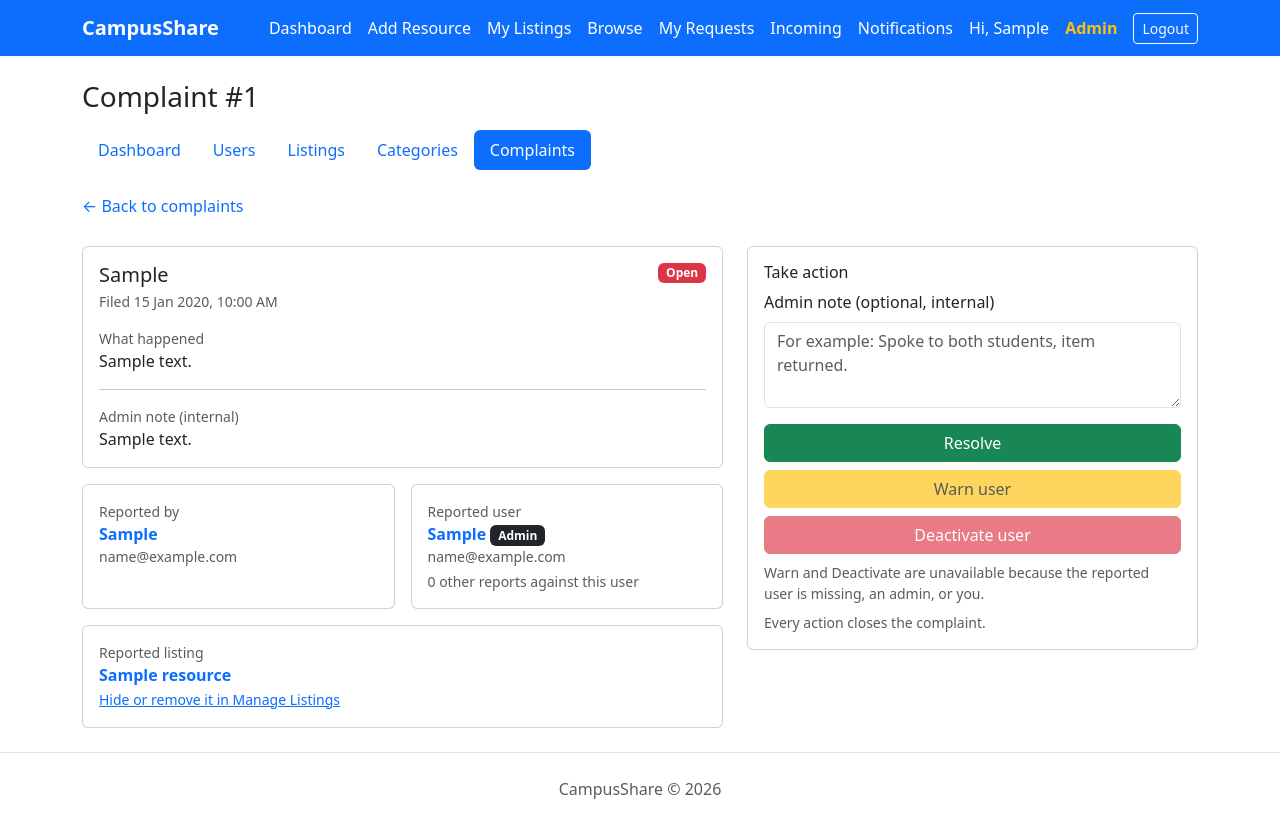
After one commit to minumariasabu/CampusShare, a Django app: page /manage/complaints/1/ in a window 1280 px wide. The commit adds this page. Run offline with Django 4.2, Linux system fonts and the light colour scheme; a user stored in the database is signed in; tables that the repository leaves empty hold one stand-in row (values such as "Sample post"); data that the repository does not hold is empty.

Commit message:
Add admin complaints with resolve, warn and deactivate

```diff
--- a/adminpanel/templates/adminpanel/_nav.html
+++ b/adminpanel/templates/adminpanel/_nav.html
@@ -11,4 +11,7 @@
     <li class="nav-item">
         <a class="nav-link {% if active == 'categories' %}active{% endif %}" href="{% url 'admin_categories' %}">Categories</a>
     </li>
+    <li class="nav-item">
+        <a class="nav-link {% if active == 'complaints' %}active{% endif %}" href="{% url 'admin_complaints' %}">Complaints</a>
+    </li>
 </ul>
--- /dev/null
+++ b/adminpanel/templates/adminpanel/complaint_detail.html
@@ -0,0 +1,135 @@
+{% extends "base.html" %}
+
+{% block title %}Complaint #{{ complaint.pk }} - CampusShare{% endblock %}
+
+{% block content %}
+<h1 class="h3 mb-3">Complaint #{{ complaint.pk }}</h1>
+{% include "adminpanel/_nav.html" with active="complaints" %}
+
+<a href="{% url 'admin_complaints' %}" class="text-decoration-none">&larr; Back to complaints</a>
+
+<div class="row g-4 mt-1">
+
+    <!-- Left: the complaint -->
+    <div class="col-lg-7">
+        <div class="card mb-3">
+            <div class="card-body">
+                <div class="d-flex justify-content-between align-items-start">
+                    <h2 class="h5 mb-1">{{ complaint.reason }}</h2>
+                    {% if is_open %}
+                        <span class="badge bg-danger">Open</span>
+                    {% else %}
+                        <span class="badge bg-success">Resolved</span>
+                    {% endif %}
+                </div>
+                <div class="text-muted small mb-3">Filed {{ complaint.created_at|date:"j M Y, g:i A" }}</div>
+
+                <div class="text-muted small">What happened</div>
+                <p>{{ complaint.description|linebreaksbr }}</p>
+
+                {% if complaint.admin_note %}
+                    <hr>
+                    <div class="text-muted small">Admin note (internal)</div>
+                    <div>{{ complaint.admin_note|linebreaksbr }}</div>
+                {% endif %}
+            </div>
+        </div>
+
+        <div class="row g-3">
+            <div class="col-md-6">
+                <div class="card h-100">
+                    <div class="card-body">
+                        <div class="text-muted small">Reported by</div>
+                        <div class="fw-bold">
+                            <a href="{% url 'admin_user_detail' complaint.reporter.pk %}" class="text-decoration-none">
+                                {{ complaint.reporter.first_name|default:complaint.reporter.username }}
+                            </a>
+                        </div>
+                        <div class="small text-muted">{{ complaint.reporter.email|default:"-" }}</div>
+                    </div>
+                </div>
+            </div>
+            <div class="col-md-6">
+                <div class="card h-100">
+                    <div class="card-body">
+                        <div class="text-muted small">Reported user</div>
+                        {% if target %}
+                            <div class="fw-bold">
+                                <a href="{% url 'admin_user_detail' target.pk %}" class="text-decoration-none">
+                                    {{ target.first_name|default:target.username }}
+                                </a>
+                                {% if target.is_staff %}<span class="badge bg-dark">Admin</span>
+                                {% elif not target.is_active %}<span class="badge bg-danger">Deactivated</span>{% endif %}
+                            </div>
+                            <div class="small text-muted">{{ target.email|default:"-" }}</div>
+                            <div class="small mt-1 {% if other_reports %}text-danger{% else %}text-muted{% endif %}">
+                                {{ other_reports }} other report{{ other_reports|pluralize }} against this user
+                            </div>
+                        {% else %}
+                            <div class="text-muted">This user no longer exists.</div>
+                        {% endif %}
+                    </div>
+                </div>
+            </div>
+        </div>
+
+        {% if complaint.resource %}
+        <div class="card mt-3">
+            <div class="card-body">
+                <div class="text-muted small">Reported listing</div>
+                <div class="fw-bold">
+                    <a href="{% url 'resource_detail' complaint.resource.pk %}" class="text-decoration-none">{{ complaint.resource.title }}</a>
+                    {% if complaint.resource.is_hidden %}<span class="badge bg-danger">Hidden</span>{% endif %}
+                </div>
+                <a href="{% url 'admin_listings' %}?q={{ complaint.resource.title|urlencode }}" class="small">Hide or remove it in Manage Listings</a>
+            </div>
+        </div>
+        {% endif %}
+    </div>
+
+    <!-- Right: actions -->
+    <div class="col-lg-5">
+        <div class="card">
+            <div class="card-body">
+                <h2 class="h6">Take action</h2>
+
+                {% if is_open %}
+                <form method="post" action="{% url 'admin_complaint_action' complaint.pk %}">
+                    {% csrf_token %}
+                    <div class="mb-3">
+                        <label for="note" class="form-label">Admin note (optional, internal)</label>
+                        <textarea name="note" id="note" rows="3" maxlength="500" class="form-control"
+                                  placeholder="For example: Spoke to both students, item returned."></textarea>
+                    </div>
+
+                    <div class="d-grid gap-2">
+                        <button type="submit" name="action" value="resolve" class="btn btn-success"
+                                onclick="return confirm('Mark this complaint as resolved?');">Resolve</button>
+
+                        <button type="submit" name="action" value="warn" class="btn btn-warning"
+                                {% if not can_warn %}disabled{% endif %}
+                                onclick="return confirm('Send a warning to this user and close the complaint?');">Warn user</button>
+
+                        <button type="submit" name="action" value="deactivate" class="btn btn-danger"
+                                {% if not can_deactivate %}disabled{% endif %}
+                                onclick="return confirm('Deactivate this user? They will not be able to log in.');">Deactivate user</button>
+                    </div>
+                </form>
+
+                {% if not can_warn %}
+                    <div class="form-text mt-2">
+                        Warn and Deactivate are unavailable because the reported user is missing, an admin, or you.
+                    </div>
+                {% elif not can_deactivate %}
+                    <div class="form-text mt-2">This user is already deactivated.</div>
+                {% endif %}
+                <div class="form-text mt-2">Every action closes the complaint.</div>
+
+                {% else %}
+                    <p class="text-muted mb-0">This complaint has been handled. No further action is needed.</p>
+                {% endif %}
+            </div>
+        </div>
+    </div>
+</div>
+{% endblock %}
--- a/adminpanel/templates/adminpanel/dashboard.html
+++ b/adminpanel/templates/adminpanel/dashboard.html
@@ -37,12 +37,14 @@
         </div>
     </div>
         <div class="col-6 col-lg-3">
+            <a href="{% url 'admin_complaints' %}" class="text-decoration-none text-reset">
                 <div class="card text-center h-100">
                     <div class="card-body">
                         <div class="display-6 {% if stats.open_complaints %}text-danger{% endif %}">{{ stats.open_complaints }}</div>
                         <div class="text-muted">Open complaints</div>
                     </div>
                 </div>
+            </a>
         </div>
     </div>
 
@@ -87,7 +89,7 @@
             <ul class="list-group list-group-flush">
                 {% for c in recent_complaints %}
                 <li class="list-group-item">
-                    <div>{{ c.reason }}</div>
+                    <div><a href="{% url 'admin_complaint_detail' c.pk %}" class="text-decoration-none">{{ c.reason }}</a></div>
                     <div class="small text-muted">
                         By {{ c.reporter.first_name|default:c.reporter.username }}
                         &middot; {{ c.get_status_display }} &middot; {{ c.created_at|timesince }} ago
--- a/adminpanel/urls.py
+++ b/adminpanel/urls.py
@@ -13,4 +13,7 @@ urlpatterns = [
     path('categories/', views.manage_categories, name='admin_categories'),
     path('categories/<int:pk>/edit/', views.edit_category, name='admin_category_edit'),
     path('categories/<int:pk>/delete/', views.delete_category, name='admin_category_delete'),
+    path('complaints/', views.manage_complaints, name='admin_complaints'),
+    path('complaints/<int:pk>/', views.complaint_detail, name='admin_complaint_detail'),
+    path('complaints/<int:pk>/action/', views.complaint_action, name='admin_complaint_action'),
 ]
--- a/adminpanel/views.py
+++ b/adminpanel/views.py
@@ -5,6 +5,7 @@ from django.db.models import Avg, Count, Q
 from django.shortcuts import get_object_or_404, redirect, render
 from django.views.decorators.http import require_POST
 from django.utils.http import url_has_allowed_host_and_scheme
+from django.db import transaction
 
 from borrowing.models import Complaint, Notification, Request as BorrowRequest, Review
 from resources.models import Category, Resource
@@ -294,3 +295,122 @@ def delete_category(request, pk):
         category.delete()
         messages.success(request, "Category deleted.")
     return redirect('admin_categories')
+
+COMPLAINT_ACTIONS = {
+    'resolve': 'Resolved',
+    'warn': 'User warned',
+    'deactivate': 'User deactivated',
+}
+
+
+@staff_required
+def manage_complaints(request):
+    base = Complaint.objects.select_related('reporter', 'reported_user', 'resource')
+
+    tab = request.GET.get('status', 'open')
+    if tab not in ('open', 'resolved', 'all'):
+        tab = 'open'
+
+    qs = base if tab == 'all' else base.filter(status=tab)
+    qs = qs.order_by('-created_at')
+
+    paginator = Paginator(qs, 15)
+    page_obj = paginator.get_page(request.GET.get('page'))
+
+    return render(request, 'adminpanel/complaints.html', {
+        'page_obj': page_obj,
+        'tab': tab,
+        'open_count': base.filter(status='open').count(),
+        'resolved_count': base.filter(status='resolved').count(),
+        'all_count': base.count(),
+    })
+
+
+@staff_required
+def complaint_detail(request, pk):
+    complaint = get_object_or_404(
+        Complaint.objects.select_related(
+            'reporter', 'reported_user', 'resource', 'resource__owner'
+        ),
+        pk=pk,
+    )
+    target = complaint.reported_user
+
+    other_reports = 0
+    if target:
+        other_reports = (
+            Complaint.objects.filter(reported_user=target).exclude(pk=complaint.pk).count()
+        )
+
+    is_open = complaint.status == 'open'
+    can_act_on_user = (
+        is_open and target is not None
+        and target.pk != request.user.pk and not target.is_staff
+    )
+
+    return render(request, 'adminpanel/complaint_detail.html', {
+        'complaint': complaint,
+        'target': target,
+        'other_reports': other_reports,
+        'is_open': is_open,
+        'can_warn': can_act_on_user,
+        'can_deactivate': can_act_on_user and target.is_active,
+    })
+
+
+@staff_required
+@require_POST
+def complaint_action(request, pk):
+    action = request.POST.get('action', '')
+    note = request.POST.get('note', '').strip()[:500]
+
+    if action not in COMPLAINT_ACTIONS:
+        messages.error(request, "Unknown action.")
+        return redirect('admin_complaint_detail', pk=pk)
+
+    with transaction.atomic():
+        complaint = get_object_or_404(Complaint.objects.select_for_update(), pk=pk)
+
+        if complaint.status != 'open':
+            messages.error(request, "This complaint was already handled.")
+            return redirect('admin_complaint_detail', pk=complaint.pk)
+
+        target = complaint.reported_user
+
+        if action in ('warn', 'deactivate'):
+            if target is None:
+                messages.error(request, "The reported user no longer exists.")
+                return redirect('admin_complaint_detail', pk=complaint.pk)
+            blocked = _protected(request, target)
+            if blocked:
+                messages.error(request, blocked)
+                return redirect('admin_complaint_detail', pk=complaint.pk)
+            if action == 'deactivate' and not target.is_active:
+                messages.error(request, "This user is already deactivated.")
+                return redirect('admin_complaint_detail', pk=complaint.pk)
+
+        if action == 'warn':
+            Notification.objects.create(
+                user=target,
+                message=(
+                    f'An admin has issued you a warning after a report: "{complaint.reason}". '
+                    'Please follow the sharing rules. Repeated reports may lead to '
+                    'your account being deactivated.'
+                )[:255],
+            )
+        elif action == 'deactivate':
+            target.is_active = False
+            target.save(update_fields=['is_active'])
+
+        label = COMPLAINT_ACTIONS[action]
+        complaint.status = 'resolved'
+        complaint.admin_note = f'{label}. {note}' if note else label
+        complaint.save(update_fields=['status', 'admin_note'])
+
+        Notification.objects.create(
+            user=complaint.reporter,
+            message=f'Your report ("{complaint.reason}") was reviewed by an admin and closed.'[:255],
+        )
+
+    messages.success(request, f"Complaint closed: {label.lower()}.")
+    return redirect('admin_complaint_detail', pk=complaint.pk)
```
Also changed, not shown: adminpanel/templates/adminpanel/complaints.html (added, +99 -0 lines). Lines whose indentation alone changed are shown as unchanged.
